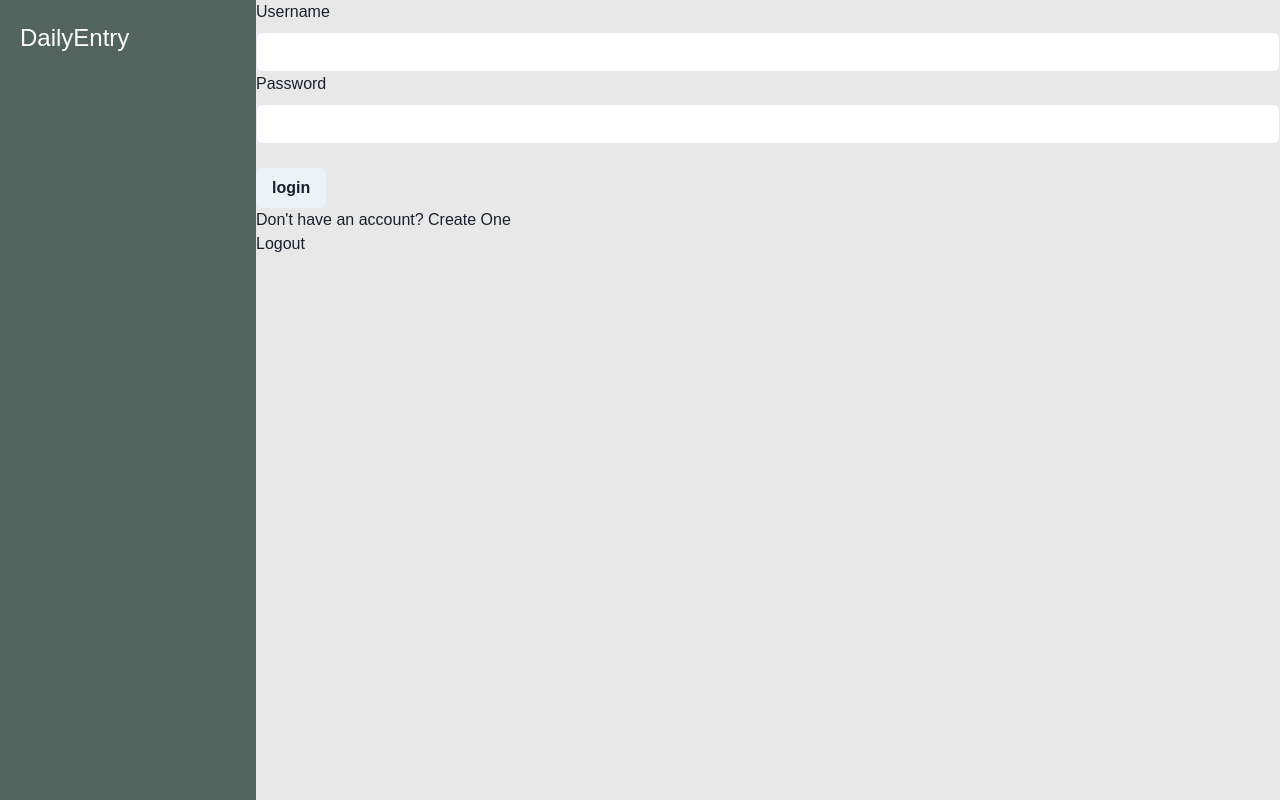
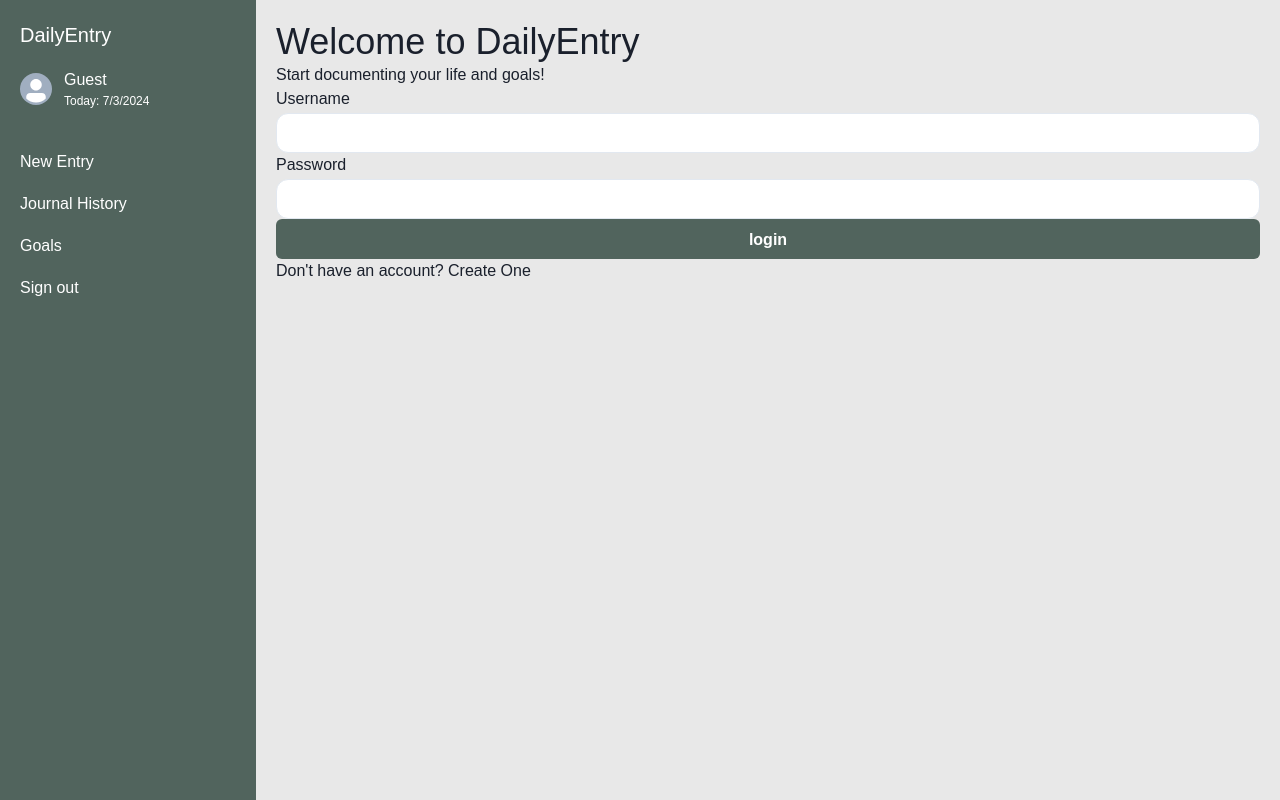
Before and after one commit to RoyCDev/dailyEntry, a React (Vite) app in the folder client/: page /auth in a window 1280 px wide. Built offline with nearby package versions, Linux system fonts and the light colour scheme.

Commit message:
sidebar, simple style on auth form

```diff
--- a/client/package.json
+++ b/client/package.json
@@ -13,10 +13,12 @@
     "@chakra-ui/react": "^2.8.2",
     "@emotion/react": "^11.11.4",
     "@emotion/styled": "^11.11.5",
+    "@fontsource-variable/montserrat": "^5.0.19",
     "axios": "^1.7.2",
     "framer-motion": "^11.2.14",
     "react": "^18.3.1",
     "react-dom": "^18.3.1",
+    "react-hook-form": "^7.52.1",
     "react-router-dom": "^6.24.1"
   },
   "devDependencies": {
--- a/client/src/App.jsx
+++ b/client/src/App.jsx
@@ -1,5 +1,5 @@
 import RootLayout from "./components/RootLayout"
-import AuthForm from "./components/AuthForm";
+import AuthPage from "./pages/AuthPage";
 import GoalPage from "./pages/GoalPage";
 import EntryPage from "./pages/EntryPage";
 
@@ -8,7 +8,7 @@ import { Route, RouterProvider, createBrowserRouter, createRoutesFromElements }
 const router = createBrowserRouter(
     createRoutesFromElements(
         <Route path="/" element={<RootLayout />}>
-            <Route path="/auth" element={<AuthForm />} />
+            <Route path="/auth" element={<AuthPage />} />
             <Route path="/goal" element={<GoalPage />} />
             <Route path="/entry" element={<EntryPage />} />
         </Route>
--- a/client/src/components/AuthForm.jsx
+++ b/client/src/components/AuthForm.jsx
@@ -1,61 +1,41 @@
-import { FormControl, FormLabel, Input, Button } from '@chakra-ui/react'
+import FormInput from './FormInput'
+import { useForm } from 'react-hook-form'
+import { Button } from '@chakra-ui/react'
 import entryClient from '../../util.js'
 import { useState } from 'react'
 
 function AuthForm() {
-  const [inputs, setInputs] = useState({})
+  const { register, handleSubmit } = useForm()
   const [isSignupMode, setIsSignupMode] = useState(false)
-
-  const handleChange = (e) => {
-    setInputs(prev => ({ ...prev, [e.target.name]: e.target.value }))
-  }
 
   const toggleMode = () => {
     setIsSignupMode(prev => !prev)
-    setInputs({})
   }
 
-  const handleSubmit = async (e) => {
-    e.preventDefault()
+  const onSubmit = async (inputs) => {
     const endpoint = isSignupMode ? "signup" : "login"
     const res = await entryClient.post(`/auth/${endpoint}`, inputs)
     console.log(res.data)
   }
 
-  const handleLogout = async () => {
-    const res = await entryClient.post("/auth/logout")
-    console.log(res.data)
-  }
-
   return (
     <>
-      <form action="" onSubmit={handleSubmit}>
-        <FormControl>
-          <FormLabel>Username</FormLabel>
-          <Input type="text" name="username" bg="white" value={inputs.username || ""} onChange={handleChange}></Input>
-        </FormControl>
+      <form action="" onSubmit={handleSubmit(onSubmit)}>
+        <FormInput label="Username" type="text" name="username" register={register} />
+        {isSignupMode &&
+          <FormInput label="Email" type="email" name="email" register={register} />
+        }
+        <FormInput label="Password" type="password" name="password" register={register} />
 
-        {isSignupMode && (
-          <FormControl>
-            <FormLabel>Email</FormLabel>
-            <Input type="email" name="email" bg="white" value={inputs.email || ""} onChange={handleChange}></Input>
-          </FormControl>
-        )}
-
-        <FormControl>
-          <FormLabel>Password</FormLabel>
-          <Input type="password" name="password" bg="white" value={inputs.password || ""} onChange={handleChange}></Input>
-        </FormControl>
-
-        <br />
-        <Button type="submit">{isSignupMode ? "signup" : "login"}</Button>
+        <Button type="submit" w="100%" colorScheme="brand">
+          {isSignupMode ? "signup" : "login"}
+        </Button>
       </form>
 
       {isSignupMode ?
         <p>Already have an account? <span onClick={toggleMode}>Sign in</span></p> :
         <p>Don't have an account? <span onClick={toggleMode}>Create One</span></p>
       }
-      <button onClick={handleLogout}>Logout</button>
     </>
   )
 }
--- /dev/null
+++ b/client/src/components/FormInput.jsx
@@ -0,0 +1,12 @@
+import { FormControl, FormLabel, Input } from '@chakra-ui/react'
+
+function FormInput({ label, type, name, register }) {
+    return (
+        <FormControl>
+            <FormLabel fontWeight={400} mb={0.5}>{label}</FormLabel>
+            <Input type={type} bg="white" borderRadius={12} {...register(name)} />
+        </FormControl>
+    )
+}
+
+export default FormInput
--- a/client/src/components/RootLayout.jsx
+++ b/client/src/components/RootLayout.jsx
@@ -4,14 +4,12 @@ import SideBar from "./SideBar"
 
 function RootLayout() {
     return (
-        <Grid
-            templateColumns="repeat(5, 1fr)"
-            fontFamily="sans-serif">
+        <Grid templateColumns="repeat(5, 1fr)">
             <GridItem bg="#51645d" color="white" h="100vh" px={5} pt={5}>
                 <SideBar />
             </GridItem>
 
-            <GridItem colSpan={4} bg="#e8e8e8">
+            <GridItem colSpan={4} bg="#e8e8e8" px={5} pt={5}>
                 <Outlet />
             </GridItem>
         </Grid >
--- a/client/src/components/SideBar.jsx
+++ b/client/src/components/SideBar.jsx
@@ -1,10 +1,51 @@
-import { Box } from "@chakra-ui/react"
+import { List, ListItem, Avatar, Flex, Box, Text } from "@chakra-ui/react"
+import { NavLink, useNavigate } from "react-router-dom"
+import entryClient from "../../util.js"
 
 function SideBar() {
+    const today = new Date().toLocaleDateString()
+    const navigate = useNavigate()
+
+    const linkStyle = {
+        backgroundColor: "rgba(255,255,255,0.3)",
+        padding: "0.2em"
+    }
+
+    const handleLogout = async () => {
+        const res = await entryClient.post("/auth/logout")
+        navigate("/auth")
+        console.log(res.data)
+    }
+
     return (
+        <List spacing={18}>
+            <ListItem fontSize="xl">
+                <NavLink to="/">DailyEntry</NavLink>
+            </ListItem>
 
-        <Box fontSize="2xl">DailyEntry</Box>
+            <ListItem>
+                <Flex alignItems="center" gap={3} mb={10}>
+                    <Avatar size="sm" />
+                    <Box>
+                        <Text>Guest</Text>
+                        <Text fontSize="xs">Today: {today}</Text>
+                    </Box>
+                </Flex>
+            </ListItem>
 
+            <ListItem>
+                <NavLink to="/entry">New Entry</NavLink>
+            </ListItem>
+            <ListItem>
+                <NavLink>Journal History</NavLink>
+            </ListItem>
+            <ListItem>
+                <NavLink to="/goal">Goals</NavLink>
+            </ListItem>
+            <ListItem>
+                <NavLink onClick={handleLogout}>Sign out</NavLink>
+            </ListItem>
+        </List >
     )
 }
 
--- a/client/src/main.jsx
+++ b/client/src/main.jsx
@@ -1,11 +1,22 @@
 import React from 'react'
 import ReactDOM from 'react-dom/client'
-import { ChakraProvider } from '@chakra-ui/react'
+import { ChakraProvider, extendTheme } from '@chakra-ui/react'
 import App from './App.jsx'
+
+import '@fontsource-variable/montserrat';
+const theme = extendTheme({
+  fonts: {
+    heading: "Montserrat Variable, sans-serif",
+    body: "Montserrat Variable, sans-serif"
+  },
+  colors: {
+    brand: { 500: "#51645d", 600: "#41504a", 700: "#313c38" }
+  }
+})
 
 ReactDOM.createRoot(document.getElementById('root')).render(
   <React.StrictMode>
-    <ChakraProvider>
+    <ChakraProvider theme={theme}>
       <App />
     </ChakraProvider>
   </React.StrictMode>,
--- /dev/null
+++ b/client/src/pages/AuthPage.jsx
@@ -0,0 +1,14 @@
+import AuthForm from "../components/AuthForm";
+import { Heading, Text } from "@chakra-ui/react";
+
+function AuthPage() {
+    return (
+        <>
+            <Heading as="h1" fontWeight={400}>Welcome to DailyEntry</Heading>
+            <Text>Start documenting your life and goals!</Text>
+            <AuthForm />
+        </>
+    )
+}
+
+export default AuthPage;
```
Also changed, not shown: 1 other file (tests, documents, lock files or other folders).
